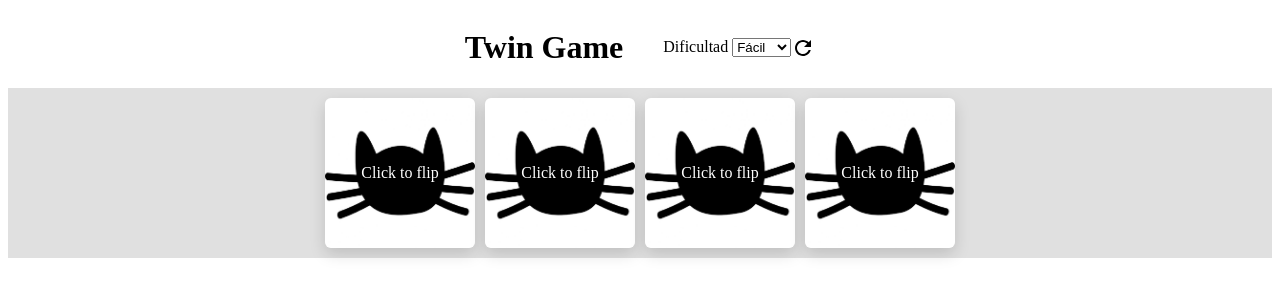
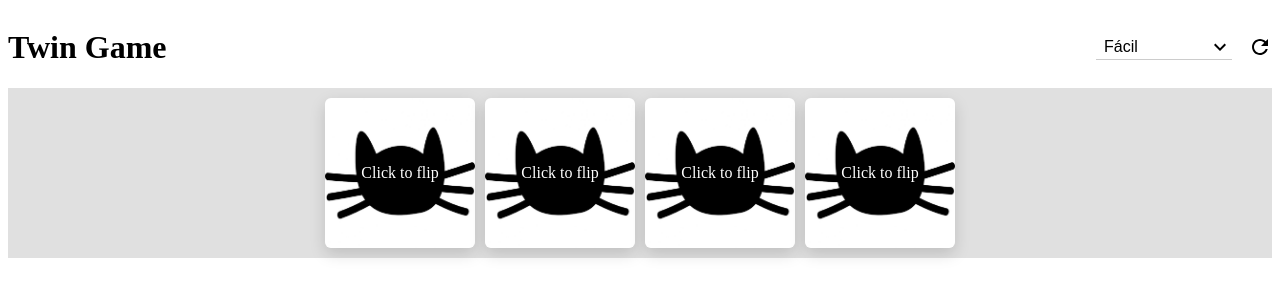
Before and after one commit to yolandajimenez/twinGame, a website: page simple/src/index.html in a window 1280 px wide. Drawn offline with Linux system fonts and the light colour scheme.

Commit message:
style: update controls and title

```diff
--- a/simple/src/index.html
+++ b/simple/src/index.html
@@ -10,10 +10,12 @@
 
 <body>
 
-    <header class="title">
+    <header>
+        <div class="title">
             <h1>Twin Game</h1>
+        </div>
+        <div class="controls">
             <div class="selector">
-            <span>Dificultad</span>
                 <select name="parejas">
                     <option value="2">Fácil</option>
                     <option value="4">Medio</option>
@@ -21,6 +23,7 @@
                 </select>
             </div>
             <img class="refresh" src="../icons/baseline-refresh-24px.svg" onclick="refreshTarget()"></img>
+        </div>
     </header>
 
     <div class="board">
@@ -37,18 +40,42 @@
         </div>
     </div>
 
-</div>
-
   <style>
-    .title {
+    header {
         display: flex;
         flex-direction: row;
         align-items: center;
-        justify-content: center;
+        justify-content: space-between;
+    }
+
+    .controls {
+        display: flex;
     }
 
     .selector {
-        padding-left: 2.5em;
+        padding-left: 0.5em;
+        width: 8rem;
+        height: 1.5rem;
+        overflow: hidden;
+        background: url("../icons/baseline-keyboard_arrow_down.svg") no-repeat right transparent;
+        border-bottom: 1px solid #ccc;
+        margin-right: 1rem;
+    }
+
+    .selector select{
+        background: transparent;
+        width: 9rem;
+        font-size: 16px;
+        line-height: 1;
+        border: 0;
+        border-radius: 0;
+        height: 1.5rem;
+        -webkit-appearance: none;
+    }
+
+    .selector select:focus{
+        outline: none;
+
     }
 
     .refresh{
```
Also changed, not shown: simple/icons/baseline-keyboard_arrow_down.svg (added). Lines whose indentation alone changed are shown as unchanged.
